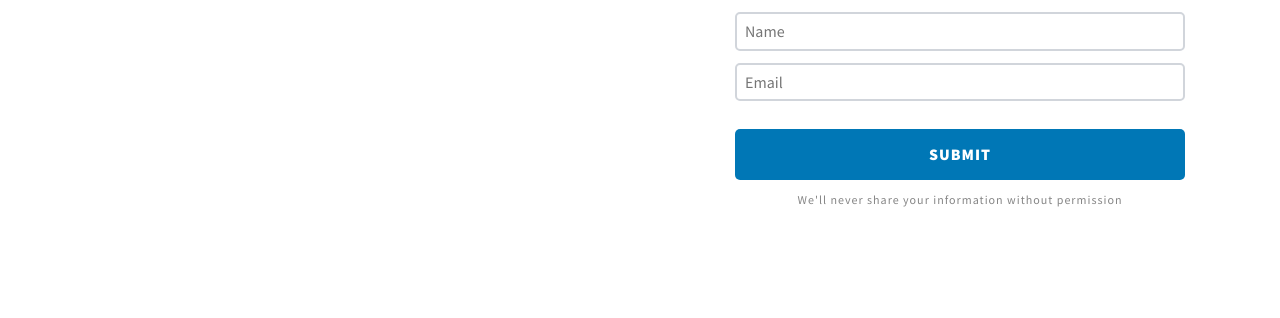
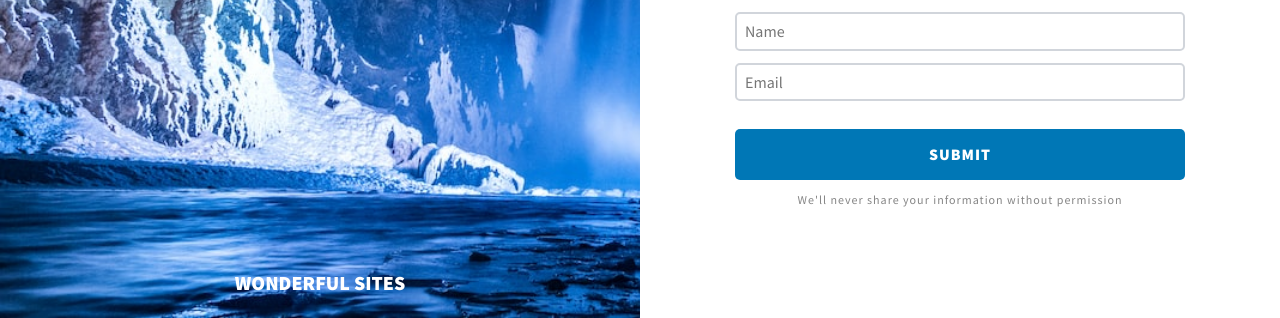
Before and after one commit to MastooraTurkmen/Wonderful-Site, a website built with Vite: page index.html in a window 1280 px wide. Shown: the part 482-800 px from the top of the page. Built offline with nearby package versions, Linux system fonts and the light colour scheme; files whose address does not match are found by name.

Commit message:
adding folder director

```diff
--- a/styles.css
+++ b/styles.css
@@ -80,7 +80,7 @@ p {
     min-height: 250px;
     text-align: center;
     color: #fff;
-    background: url("photo.jpg");
+    background: url("./Images/photo.jpg");
     background-size: cover;
     padding-bottom: 1.5em;
 }
```
